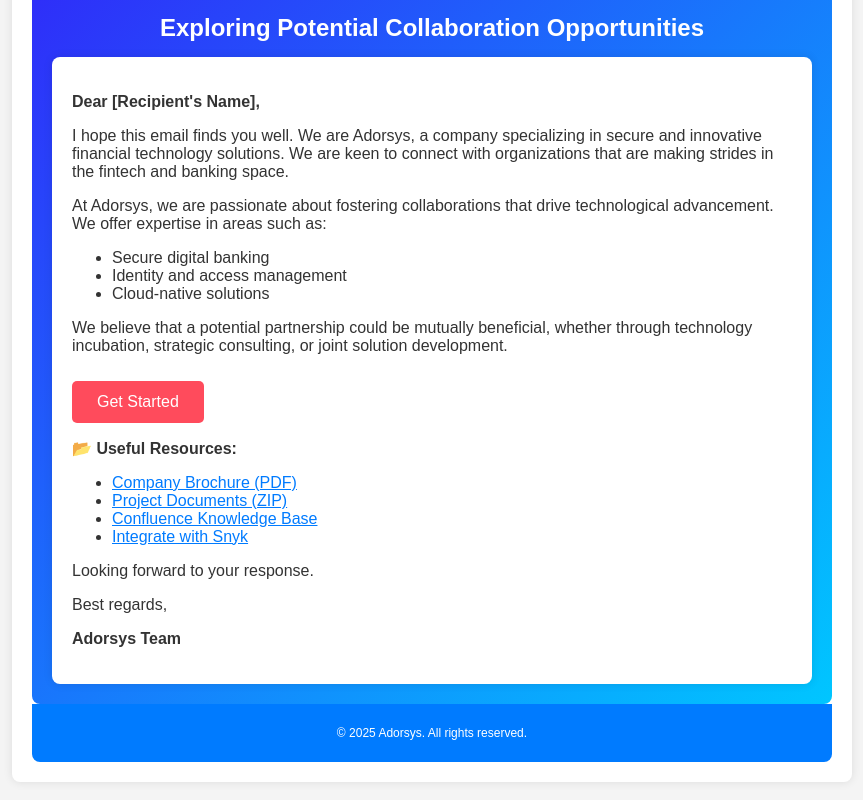
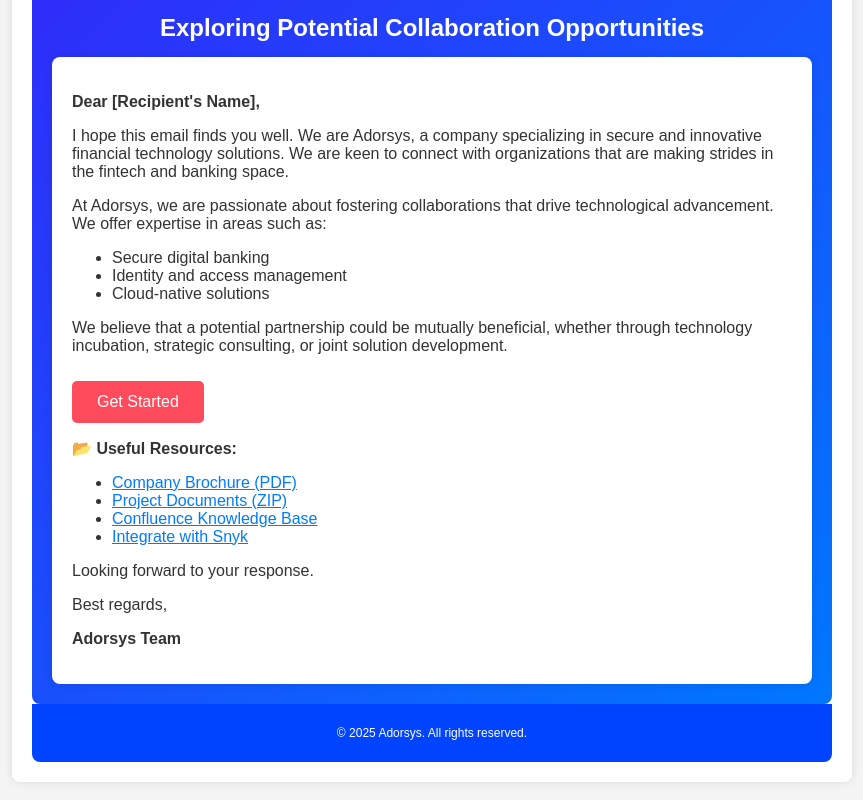
Before and after one commit to Tekum-Emmanuella/adorsys-email-template, a plain HTML site: page index.html in a window 1280 px wide. Shown: the part 402-1202 px from the top of the page, without its empty margins (208-1071 px from the left). Drawn offline with Linux system fonts and the light colour scheme.

```diff
--- a/index.html
+++ b/index.html
@@ -55,7 +55,7 @@
         </div>
 
         <!-- Footer (No Unsubscribe Section) -->
-        <div class="footer" style="background: #007bff; padding: 10px; border-radius: 0 0 8px 8px; color: #ffffff;">
+        <div class="footer" style="background: rgb(0, 68, 255); padding: 10px; border-radius: 0 0 8px 8px; color: #ffffff;">
             <p>&copy; 2025 Adorsys. All rights reserved.</p>
         </div>
     </div>
--- a/style.css
+++ b/style.css
@@ -37,7 +37,7 @@ body {
     margin-top: 40px;
     padding: 20px;
     border-top: 2px solid #ddd;
-    background: linear-gradient(135deg, #2F2CF9, #00c6ff);
+    background: linear-gradient(135deg, #2F2CF9, #0077ff);
     border-radius: 8px;
     color: #ffffff;
 }
```
